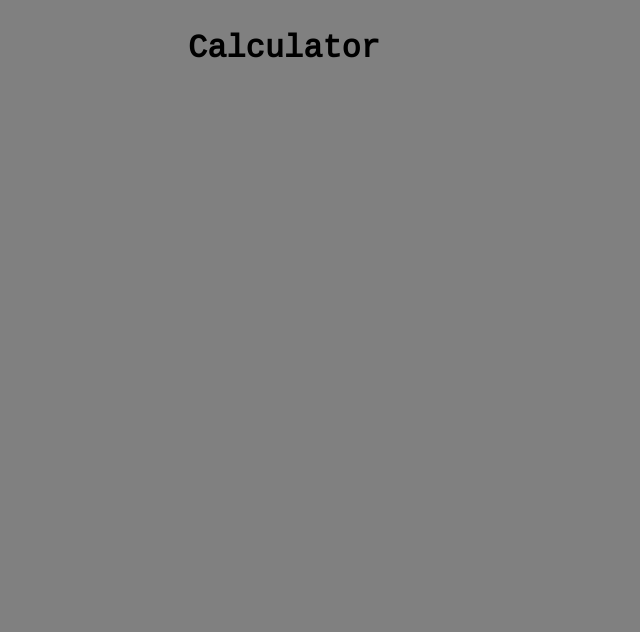
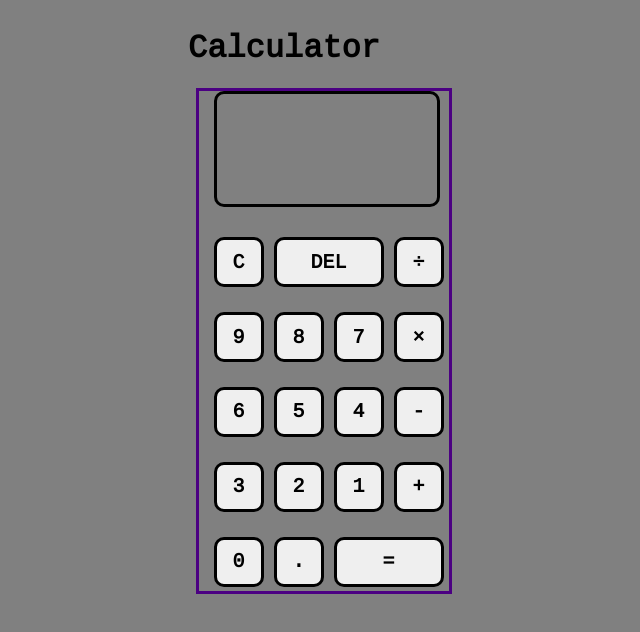
Before and after one commit to shayne243/Web-Calculator, a plain HTML site: page index.html in a window 1280 px wide. Shown: the whole page, without its empty margins (356-996 px from the left). Drawn offline with Linux system fonts and the light colour scheme.

Commit message:
basic layout and buttons

```diff
--- a/index.html
+++ b/index.html
@@ -11,7 +11,27 @@
         Calculator
     </h1>
     <section id="calculator">
-
+        <div id="main-calulator-div">
+            <div class="calc" id="result-area"></div>
+            <button class="calc" id="clear-button">C</button>
+            <button class="calc" id="delete-button">DEL</button>
+            <button class="calc operation" id="divide-button">÷</button>
+            <button class="calc number">9</button>
+            <button class="calc number">8</button>
+            <button class="calc number">7</button>
+            <button class="calc operation" id="mutiplication-button">×</button>
+            <button class="calc number">6</button>
+            <button class="calc number">5</button>
+            <button class="calc number">4</button>
+            <button class="calc operation" id="subtraction-button">-</button>
+            <button class="calc number">3</button>
+            <button class="calc number">2</button>
+            <button class="calc number">1</button>
+            <button class="calc operation" id="addition-button">+</button>
+            <button class="calc number">0</button>
+            <button class="calc number" id="decimal-button">.</button>
+            <button class="calc operation" id="equals-button">=</button>
+        </div>
     </section>
 </body>
 </html>
--- a/styles.css
+++ b/styles.css
@@ -7,3 +7,44 @@ body {
     text-align: center;
     margin-top: 30px;
 }
+#calculator{
+    margin: auto;
+    text-align: center;
+    background-color: indianred;
+    position: relative;
+}
+#main-calulator-div {
+    border: indigo solid;
+    display: grid;
+    grid-template-columns: repeat(4, 40px);
+    grid-template-rows: auto;
+    gap: 20px;
+    justify-content: center;
+    width: 250px;
+    height: 500px;
+    position: absolute;
+    left: 43%;
+}
+#result-area {
+    grid-column: 1/5;
+    grid-row: 1/3;
+    width: 220px;
+    height: 110px;
+}
+.calc {
+    border: solid;
+    height: 50px;
+    width: 50px;
+    border-radius: 10px;
+    font-family: Cousine, monospace;
+    font-weight: bold;
+    font-size: 20px;
+}
+#delete-button {
+    grid-column: 2/4;
+    width: 110px;
+}
+#equals-button {
+    grid-column: 3/5;
+    width: 110px;
+}
```
